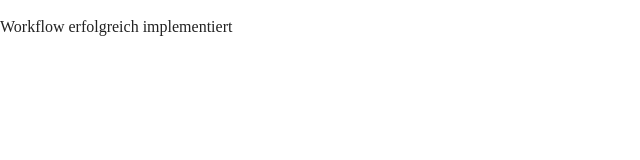
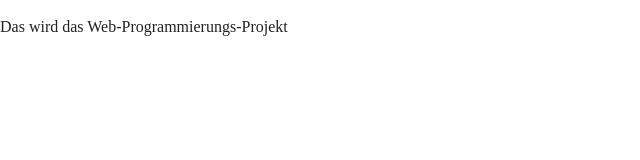
Before and after one commit to alexsgi/WebProgrammierung, a website: page pages/index.html in a window 1280 px wide. Shown: the full height of the page, 0-640 px from the left. Drawn offline with Linux system fonts and the light colour scheme.

Commit message:
Update index.html

```diff
--- a/pages/index.html
+++ b/pages/index.html
@@ -25,7 +25,7 @@
 <body>
 
   <!-- Add your site or application content here -->
-  <p>Workflow erfolgreich implementiert</p>
+  <p>Das wird das Web-Programmierungs-Projekt</p>
   <script src="../js/vendor/modernizr-3.11.2.min.js"></script>
   <script src="../js/plugins.js"></script>
   <script src="../js/main.js"></script>
```
